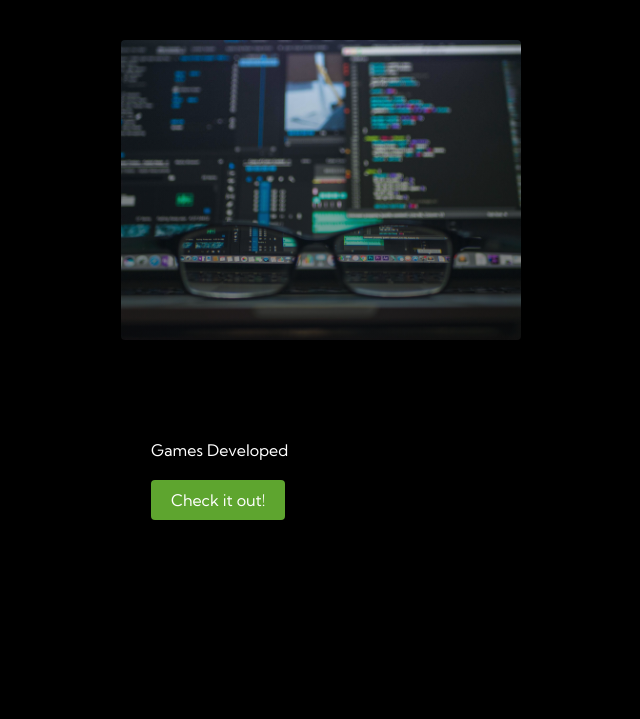
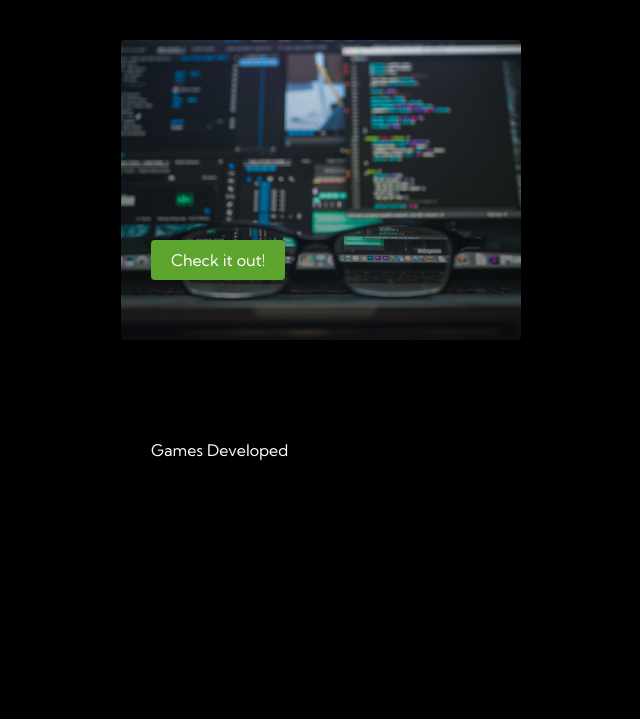
Before and after one commit to Z4KKD/Personal-Portfolio-Website, a PHP site: page / in a window 1280 px wide. Shown: the part 1816-2535 px from the top of the page, without its empty margins (319-959 px from the left). Run offline with PHP 8.4, Linux system fonts and the light colour scheme; some libraries are stand-ins or nearby versions.

Commit message:
Update styles.css

```diff
--- a/styles.css
+++ b/styles.css
@@ -515,7 +515,7 @@
         border-radius: 4px;
         background: #5EA52F;
         position: absolute;
-        top: 440px;
+        top: 200px;
         left: 30px;
         font-size: 1rem;
         cursor: pointer;
```
